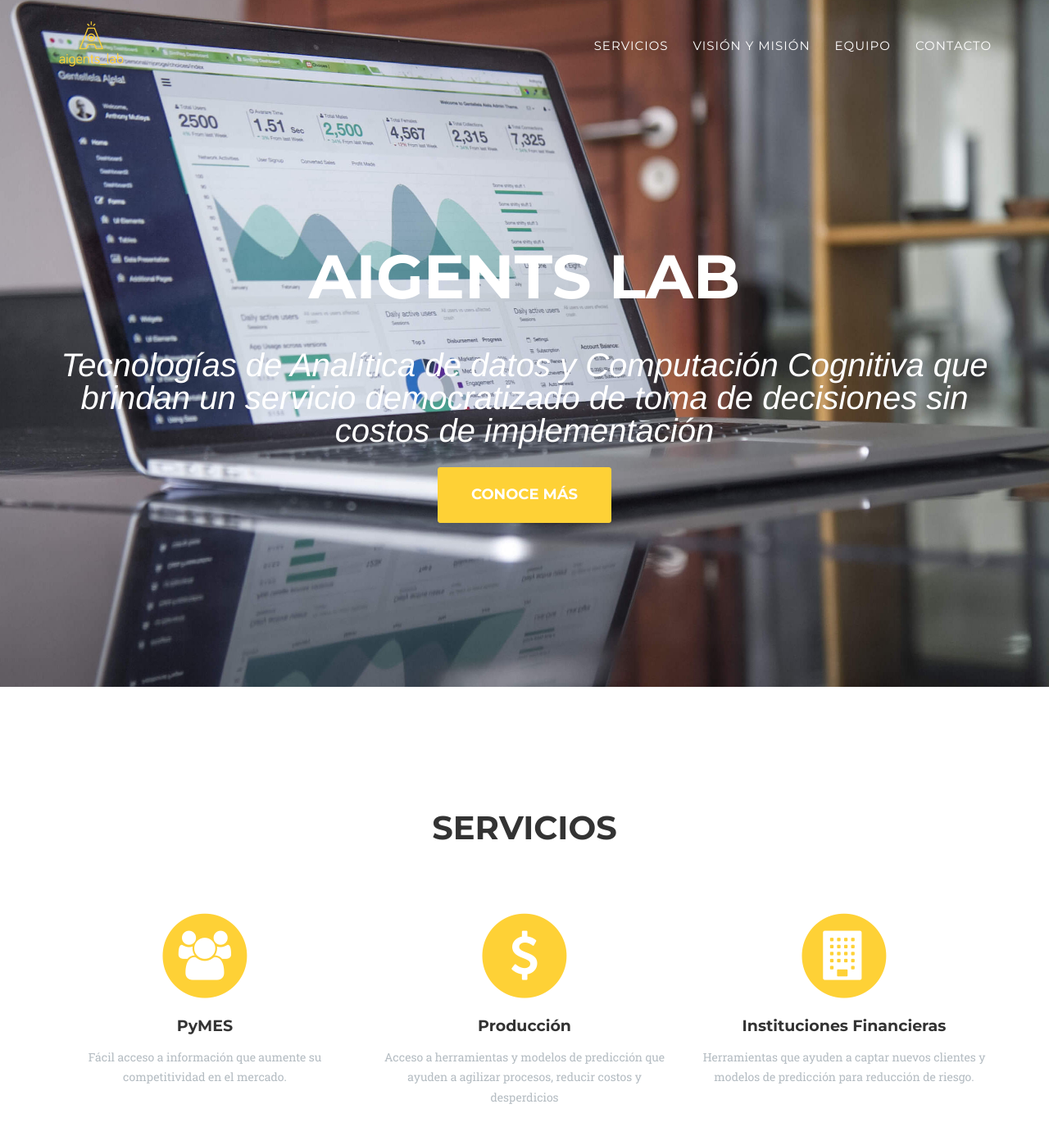
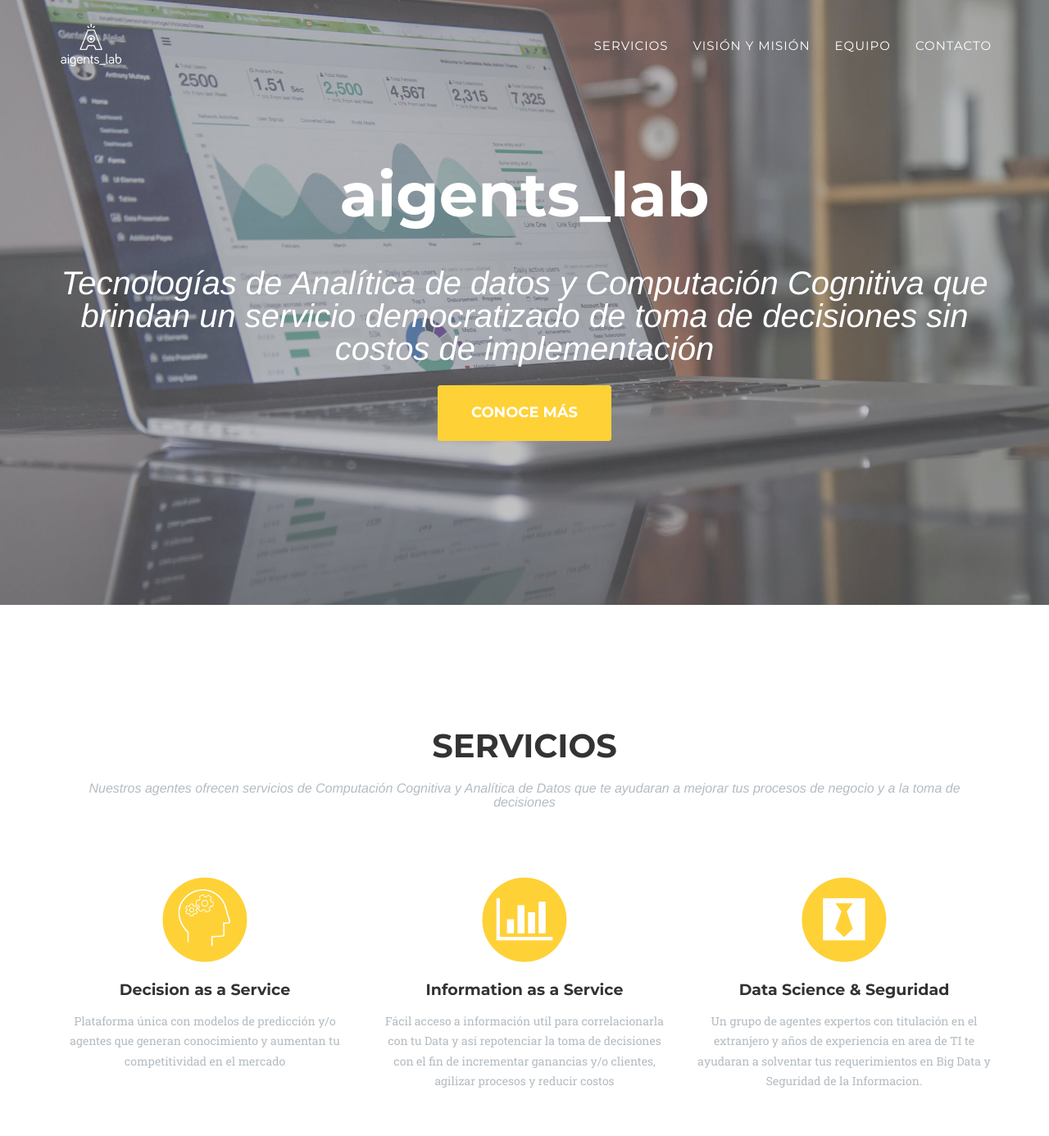
Before and after one commit to geracam/aigentslab, a Jekyll site: the page built from index.html, in a window 1280 px wide and 1400 px high. Shown: the top 1386 px of the window at 82% size. Built offline with Jekyll 4.4.1, drawn with Linux system fonts in a browser that asks for light colours; some web fonts are replaced; some of the changed text lies outside the part shown.

Commit message:
Fixed issues on landing page

```diff
--- a/_config.yml
+++ b/_config.yml
@@ -9,37 +9,43 @@ description: "Tecnologías de Analítica de datos y Computación Cognitiva que
 
 # Team names, titles and social links
 people:
-- name: Santiago Gonzalez
+- name: Andres Barnuevo
   pic: 1
-  position: MSc Eng. Data Science Engineer, Full Stack Developer
+  position: MSc Seguridad de la Informacion
+  area: Consultor Senior y Desarrollador de Software
+  role: Co-Fundador
   social:
     - title: twitter
-      url: #
-    - title: facebook
-      url: #
-    - title: stack-overflow
+      url: https://twitter.com/andresbarnuevo
+    - title: linkedin
+      url: https://www.linkedin.com/in/andresbarnuevo/
+    - title: github
       url: #
 
-- name: Andres Barnuevo
+- name: Santiago Gonzalez
   pic: 2
-  position: MSc Eng. Experto en Seguridad, Desarrollador de Software
+  position: MSc Web Science and Big Data Analytics
+  area: Data Science Engineer & Full Stack Developer
+  role: Co-Fundador
   social:
     - title: twitter
-      url: #
-    - title: facebook
-      url: #
+      url: https://twitter.com/santteegt
     - title: linkedin
-      url: #
+      url: https://www.linkedin.com/in/santteegt/
+    - title: github
+      url: https://santteegt.github.io/
 
 - name: Oscar Malgiaritta
   pic: 3
-  position: Eng. Full Stack Developer
+  position: Ingeniero de Sistemas
+  area: Freelance Full Stack Developer
+  role: Co-Fundador
   social:
     - title: twitter
-      url: #
-    - title: facebook
-      url: #
-    - title: google-plus
+      url: https://twitter.com/omalgia
+    - title: linkedin
+      url: https://www.linkedin.com/in/oscar-malgiaritta-53a7978b/
+    - title: github
       url: #
 
 # Social networks usernames (many more available: google-plus, flickr, dribbble, pinterest, instagram, tumblr, linkedin, etc.)
--- a/_includes/clients.html
+++ b/_includes/clients.html
@@ -2,22 +2,24 @@
     <aside class="clients">
         <div class="container">
             <div class="row">
-                <div class="col-md-3 col-sm-6">
+                <div class="col-md-2 col-sm-6">
                     <a href="#">
                         <!-- <img src="img/logos/envato.jpg" class="img-responsive img-centered" alt=""> -->
                     </a>
                 </div>
-                <div class="col-md-3 col-sm-6">
+                <div class="col-md-4 col-sm-6">
+                    <p>Nuestro proyecto forma parte de:</p>
                     <a href="#">
                         <img src="img/logos/cfn.png" class="img-responsive img-centered" alt="">
                     </a>
                 </div>
-                <div class="col-md-3 col-sm-6">
+                <div class="col-md-4 col-sm-6">
+                  <p>Nuestro socios estratégicos: </p>
                     <a href="#">
                         <img src="img/logos/cloud-services.png" class="img-responsive img-centered" alt="">
                     </a>
                 </div>
-                <div class="col-md-3 col-sm-6">
+                <div class="col-md-2 col-sm-6">
                     <a href="#">
                         <!-- <img src="img/logos/creative-market.jpg" class="img-responsive img-centered" alt=""> -->
                     </a>
--- a/_includes/header.html
+++ b/_includes/header.html
@@ -47,7 +47,7 @@
     <header>
         <div class="container">
             <div class="intro-text">
-                <div class="intro-heading">{{site.title}}</div>
+                <div class="intro-heading">aigents_lab</div>
                 <div class="intro-lead-in">Tecnologías de Analítica de datos y Computación Cognitiva que brindan un servicio democratizado de toma de decisiones sin costos de implementación</div>
                 <a href="#services" class="page-scroll btn btn-xl">Conoce más</a>
             </div>
--- a/_includes/services.html
+++ b/_includes/services.html
@@ -4,33 +4,34 @@
             <div class="row">
                 <div class="col-lg-12 text-center">
                     <h2 class="section-heading">Servicios</h2>
-                    <h3 class="section-subheading text-muted"></h3>
+                    <h3 class="section-subheading text-muted">Nuestros agentes ofrecen servicios de Computación Cognitiva y Analítica de Datos que te ayudaran a mejorar tus procesos de negocio y a la toma de decisiones </h3>
                 </div>
             </div>
             <div class="row text-center">
                 <div class="col-md-4">
                     <span class="fa-stack fa-4x">
                         <i class="fa fa-circle fa-stack-2x text-primary"></i>
-                        <i class="fa fa-group fa-stack-1x fa-inverse"></i>
+                        <!--<i class="fa fa-android fa-stack-1x fa-inverse"></i>-->
+                        <img src="img/logos/noun.png" />
                     </span>
-                    <h4 class="service-heading">PyMES</h4>
-                    <p class="text-muted">Fácil acceso a información que aumente su competitividad en el mercado.</p>
+                    <h4 class="service-heading">Decision as a Service</h4>
+                    <p class="text-muted">Plataforma única con modelos de predicción y/o agentes que generan conocimiento y aumentan tu competitividad en el mercado</p>
                 </div>
                 <div class="col-md-4">
                     <span class="fa-stack fa-4x">
                         <i class="fa fa-circle fa-stack-2x text-primary"></i>
-                        <i class="fa fa-usd fa-stack-1x fa-inverse"></i>
+                        <i class="fa fa-bar-chart fa-stack-1x fa-inverse"></i>
                     </span>
-                    <h4 class="service-heading">Producción</h4>
-                    <p class="text-muted">Acceso a herramientas y modelos de predicción que ayuden a agilizar procesos, reducir costos y desperdicios</p>
+                    <h4 class="service-heading">Information as a Service</h4>
+                    <p class="text-muted">Fácil acceso a información util para correlacionarla con tu Data y así repotenciar la toma de decisiones con el fin de incrementar ganancias y/o clientes, agilizar procesos y reducir costos</p>
                 </div>
                 <div class="col-md-4">
                     <span class="fa-stack fa-4x">
                         <i class="fa fa-circle fa-stack-2x text-primary"></i>
-                        <i class="fa fa-building fa-stack-1x fa-inverse"></i>
+                        <i class="fa fa-black-tie fa-stack-1x fa-inverse"></i>
                     </span>
-                    <h4 class="service-heading">Instituciones Financieras</h4>
-                    <p class="text-muted">Herramientas que ayuden a captar nuevos clientes y modelos de predicción para reducción de riesgo.</p>
+                    <h4 class="service-heading">Data Science & Seguridad</h4>
+                    <p class="text-muted">Un grupo de agentes expertos con titulación en el extranjero y años de experiencia en area de TI te ayudaran a solventar tus requerimientos en Big Data y Seguridad de la Informacion.</p>
                 </div>
             </div>
         </div>
```
Also changed, not shown: _includes/css/agency.css (+12 -4 lines), img/header-bg-3.jpg, img/logos/aigentslab.png, img/logos/noun.png (added), img/team/1.jpg, img/team/2.jpg.
